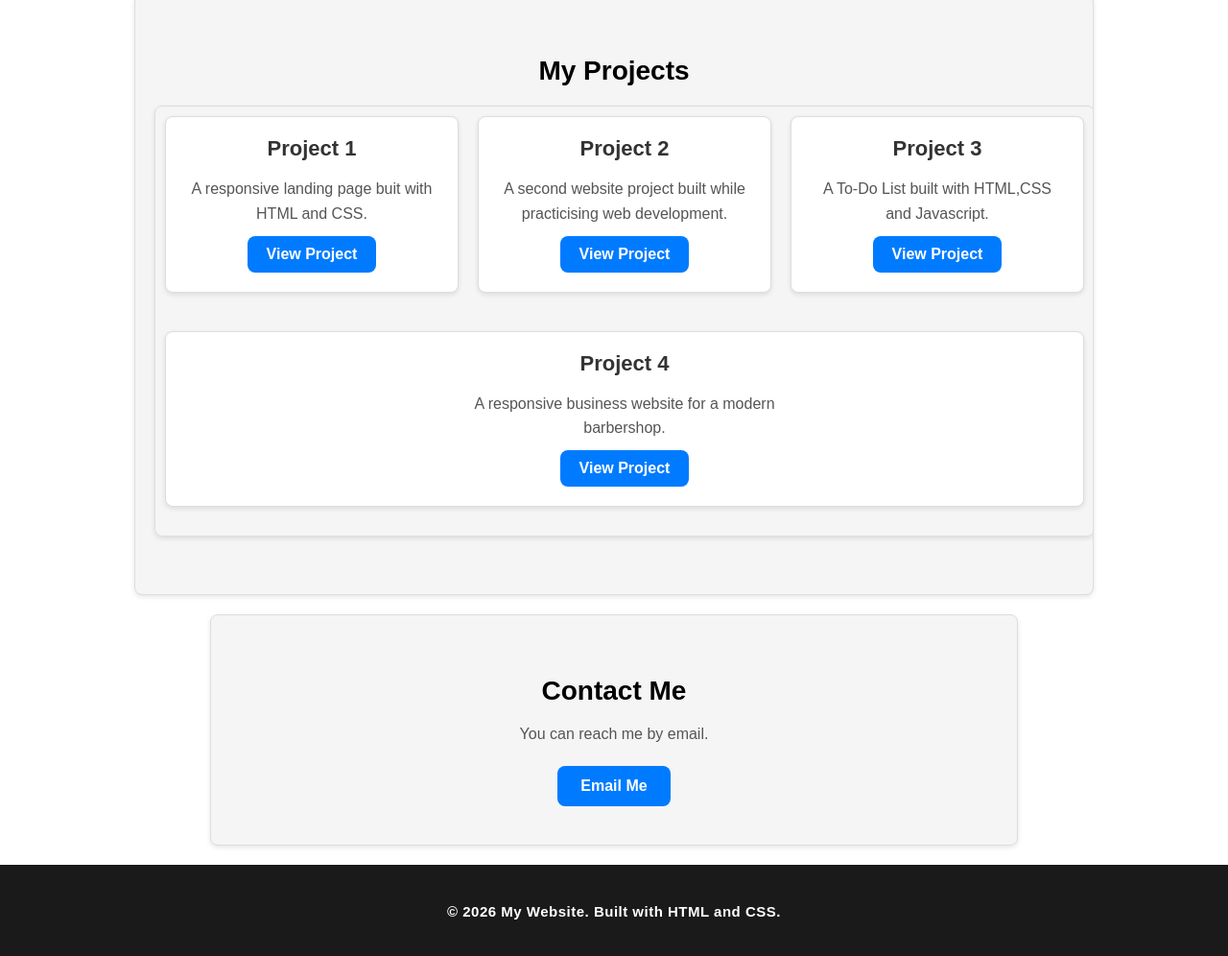
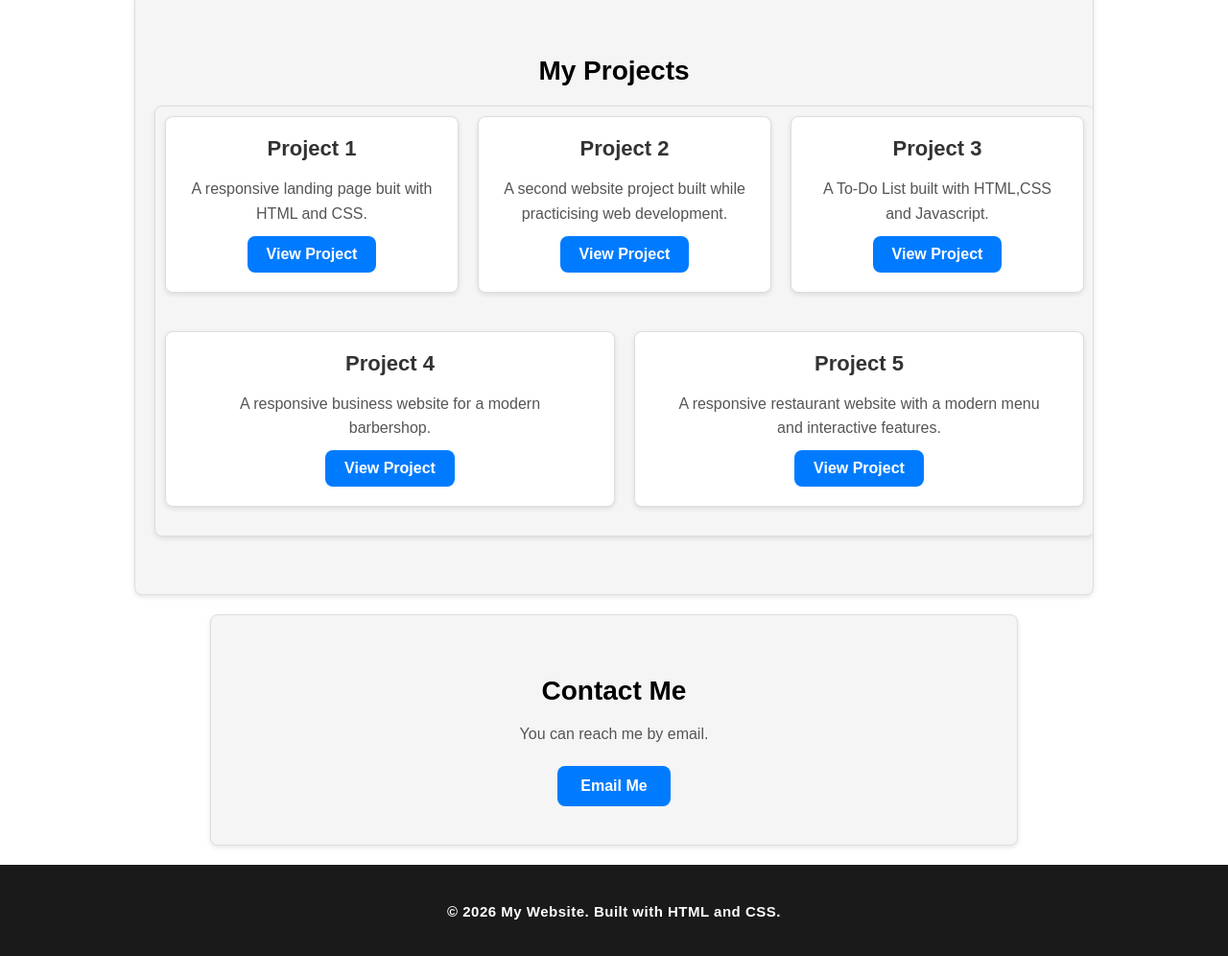
Before and after one commit to CodeByMutiso/CodeByMutiso.github.io, a plain HTML site: page index.html in a window 1280 px wide. Shown: the part 709-1705 px from the top of the page at 96% size. Drawn offline with Linux system fonts and the light colour scheme.

Commit message:
Add restaurant project to portfolio

```diff
--- a/index.html
+++ b/index.html
@@ -51,6 +51,11 @@
                     <p>A responsive business website for a modern barbershop.</p>
                     <a href="business-website/">View Project</a>
                 </div>
+                <div class="project-card">
+                    <h3>Project 5</h3>
+                    <p>A responsive restaurant website with a modern menu and interactive features.</p>
+                     <a href="restaurant-website/">View Project</a>
+                </div>
             </div>
         </section>
         <section id="contact" class="contact">
```
